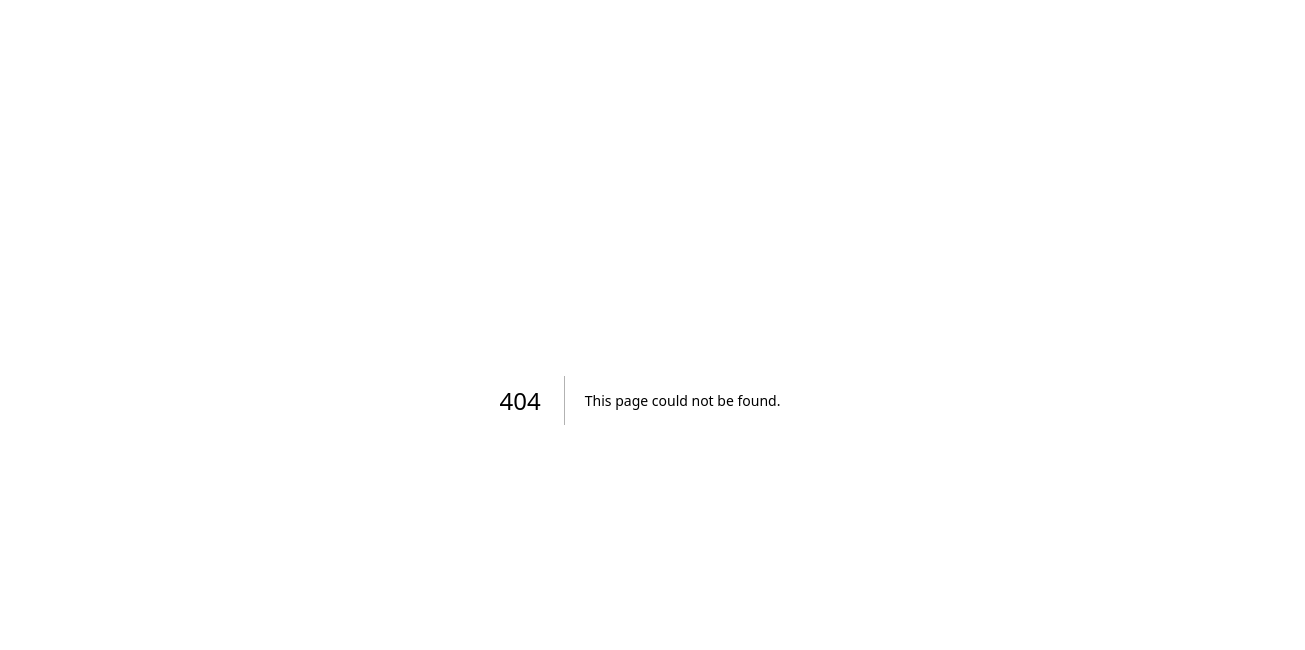
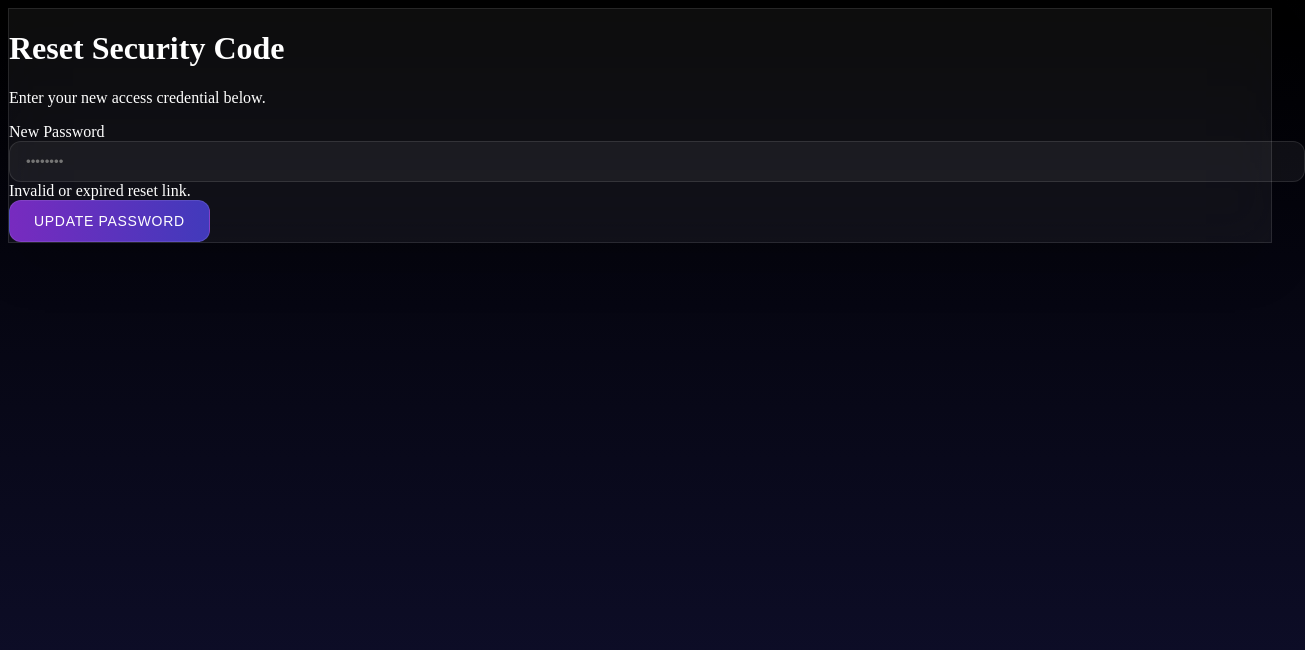
Before and after one commit to spliffrider/stickfinity, a Next.js app: page /update-password in a window 1280 px wide. Before the commit this address had no page. Shown: the top 650 px of the page, 1305 px wide, since content can reach past the window. Built offline with nearby package versions, Linux system fonts and the light colour scheme; no server answers.

Commit message:
feat: Add Password Reset & Improve Error Logs

```diff
--- /dev/null
+++ b/src/app/update-password/page.tsx
@@ -0,0 +1,94 @@
+"use client";
+
+import { useState, useEffect } from "react";
+import { supabase } from "@/lib/supabase";
+import { useRouter } from "next/navigation";
+import dynamic from "next/dynamic";
+import { motion } from "framer-motion";
+
+const SpaceBackground = dynamic(() => import("@/components/SpaceBackground"), { ssr: false });
+
+export default function UpdatePasswordPage() {
+    const [password, setPassword] = useState("");
+    const [loading, setLoading] = useState(false);
+    const [message, setMessage] = useState<{ text: string, type: 'error' | 'success' } | null>(null);
+    const router = useRouter();
+
+    useEffect(() => {
+        // Verify we have a session (handled by Supabase magically via the link)
+        supabase.auth.getSession().then(({ data: { session } }) => {
+            if (!session) {
+                setMessage({ text: "Invalid or expired reset link.", type: 'error' });
+            }
+        });
+    }, []);
+
+    const handleUpdate = async (e: React.FormEvent) => {
+        e.preventDefault();
+        setLoading(true);
+        setMessage(null);
+
+        const { error } = await supabase.auth.updateUser({ password: password });
+
+        if (error) {
+            setMessage({ text: error.message, type: 'error' });
+        } else {
+            setMessage({ text: "Password updated successfully!", type: 'success' });
+            setTimeout(() => {
+                router.push("/dashboard");
+            }, 2000);
+        }
+        setLoading(false);
+    };
+
+    return (
+        <div className="flex flex-col items-center justify-center min-h-screen relative overflow-hidden text-white">
+            <SpaceBackground />
+
+            <motion.div
+                initial={{ opacity: 0, y: 20 }}
+                animate={{ opacity: 1, y: 0 }}
+                transition={{ duration: 0.8 }}
+                className="z-10 w-full max-w-md p-8"
+            >
+                <div className="glass-panel p-8 rounded-2xl">
+                    <div className="text-center mb-10">
+                        <h1 className="text-3xl font-bold mb-4">Reset Security Code</h1>
+                        <p className="text-gray-300 text-sm font-light">
+                            Enter your new access credential below.
+                        </p>
+                    </div>
+
+                    <form onSubmit={handleUpdate} className="space-y-6">
+                        <div>
+                            <label className="block text-xs uppercase tracking-wider text-gray-400 mb-2 font-semibold">New Password</label>
+                            <input
+                                type="password"
+                                value={password}
+                                onChange={(e) => setPassword(e.target.value)}
+                                className="glass-input"
+                                placeholder="••••••••"
+                                required
+                                minLength={6}
+                            />
+                        </div>
+
+                        {message && (
+                            <div className={`p-3 rounded-lg text-sm text-center ${message.type === 'error' ? 'bg-red-500/20 text-red-200 border border-red-500/30' : 'bg-green-500/20 text-green-200 border border-green-500/30'}`}>
+                                {message.text}
+                            </div>
+                        )}
+
+                        <button
+                            type="submit"
+                            disabled={loading}
+                            className="w-full glass-button mt-4"
+                        >
+                            {loading ? "Updating..." : "Update Password"}
+                        </button>
+                    </form>
+                </div>
+            </motion.div>
+        </div>
+    );
+}
--- a/src/components/InfiniteCanvas.tsx
+++ b/src/components/InfiniteCanvas.tsx
@@ -372,7 +372,10 @@ export default function InfiniteCanvas({ initialNotes, boardId, userId }: Infini
             color: 'yellow' // Default
         });
 
-        if (error) console.error('Error creating note:', error);
+        if (error) {
+            console.error('Error creating note:', error);
+            alert(`Failed to create note: ${error.message}`);
+        }
     };
 
     const handleDoubleClick = (e: React.MouseEvent) => {
```
Also changed, not shown: src/app/auth/page.tsx (+28 -0 lines).
